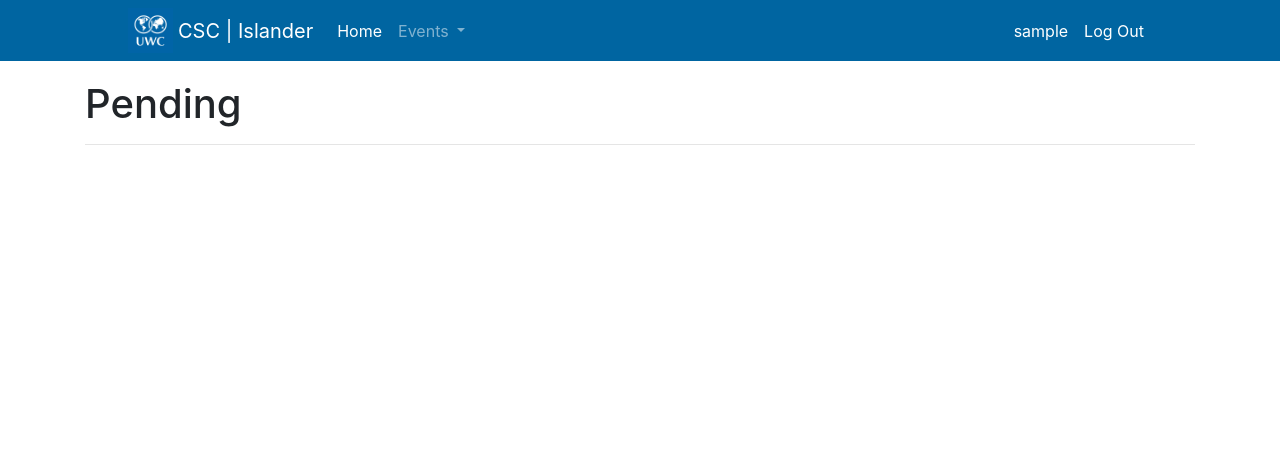
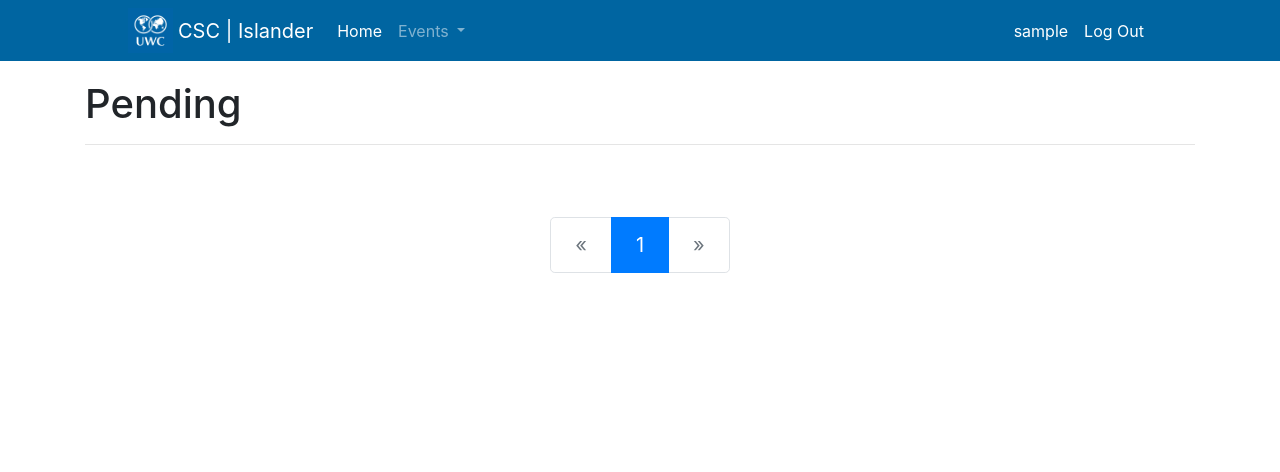
Before and after one commit to zlxlty/Islandr, a Flask app: page /approve in a window 1280 px wide. Shown: the top 472 px of the page. Run offline with Flask 2, Linux system fonts and the light colour scheme; a user stored in the database is signed in; tables that the repository leaves empty hold one stand-in row (values such as "Sample post"); some libraries are stand-ins or nearby versions.

Commit message:
add pagination

```diff
--- a/app/main/views.py
+++ b/app/main/views.py
@@ -48,8 +48,12 @@ def editor():
 @login_required
 @admin_required
 def approve():
-    posts = Post.query.all()
-    return render_template('approve.html', posts=posts)
+    page = request.args.get('page', 1, type=int)
+    pagination = Post.query.order_by(Post.last_modified.desc()).paginate(
+        page, per_page=current_app.config['FLASKY_POSTS_PER_PAGE'],
+        error_out = False)
+    posts = pagination.items
+    return render_template('approve.html', posts=posts, pagination=pagination)
 
 
 @main.route('/account', methods=['GET', 'POST'])
--- /dev/null
+++ b/app/templates/_macros.html
@@ -0,0 +1,34 @@
+{% macro pagination_widget(pagination, endpoint) %}
+<nav aria-label="page navigation">
+    <ul class="pagination pagination-lg mt-5">
+        <li class="page-item {% if not pagination.has_prev %}disabled{% endif %}">
+            <a href="{% if pagination.has_prev %}{{ url_for(endpoint,
+                page = pagination.page - 1, **kwargs) }}{% else %}#{% endif %}">
+                <span class="page-link">&laquo;</span>
+            </a>
+        </li>
+        {% for p in pagination.iter_pages(left_edge=3, left_current=2, right_current=2, right_edge=3) %}
+            {% if p %}
+                {% if p == pagination.page %}
+                <li class="page-item active">
+                    <a class="page-link" href="{{ url_for(endpoint, page = p, **kwargs) }}">
+                        {{ p }}
+                        <span class="sr-only">(current)</span>
+                    </a>
+                </li>
+                {% else %}
+                <li class="page-item">
+                    <a class="page-link" href="{{ url_for(endpoint, page = p, **kwargs) }}">{{ p }}</a>
+                </li>
+                {% endif %}
+            {% endif %}
+        {% endfor %}
+        <li class="page-item {% if not pagination.has_next %}disabled{% endif %}">
+            <a href="{% if pagination.has_next %}{{ url_for(endpoint,
+                page = pagination.page + 1, **kwargs) }}{% else %}#{% endif %}">
+                <span class="page-link">&raquo;</span>
+            </a>
+        </li>
+    </ul>
+</nav>
+{% endmacro %}
--- a/app/templates/approve.html
+++ b/app/templates/approve.html
@@ -1,4 +1,5 @@
 {% extends "base.html" %}
+{% import "_macros.html" as macros %}
 
 {% block title %}Islander - Approve{% endblock %}
 
@@ -33,4 +34,7 @@
     {% endif %}
     {% endfor %}
 </div>
+<div class="pagination justify-content-center">
+    {{ macros.pagination_widget(pagination, 'main.approve') }}
+</div>
 {% endblock %}
--- a/config.py
+++ b/config.py
@@ -10,6 +10,7 @@ class Config:
         ['true', 'on', '1']
     MAIL_USERNAME = os.environ.get('MAIL_USERNAME')
     MAIL_PASSWORD = os.environ.get('MAIL_PASSWORD')
+    FLASKY_POSTS_PER_PAGE = 15
     FLASKY_MAIL_SUBJECT_PREFIX = '[ISLANDR]'
     FLASKY_MAIL_SENDER = 'ISLANDR TEAM <flasky@example.com>'
     FLASKY_ADMIN = os.environ.get('FLASKY_ADMIN')
```
